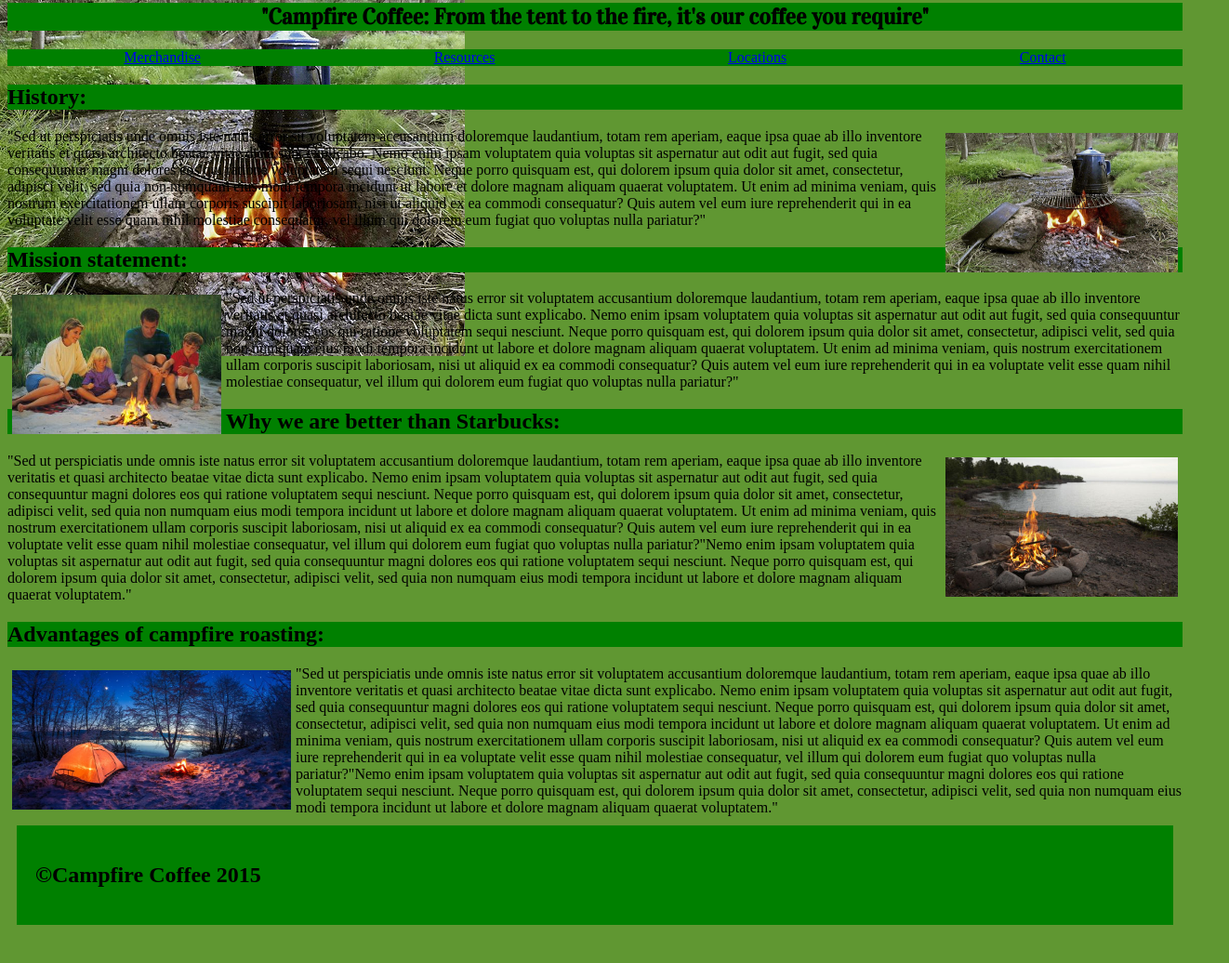
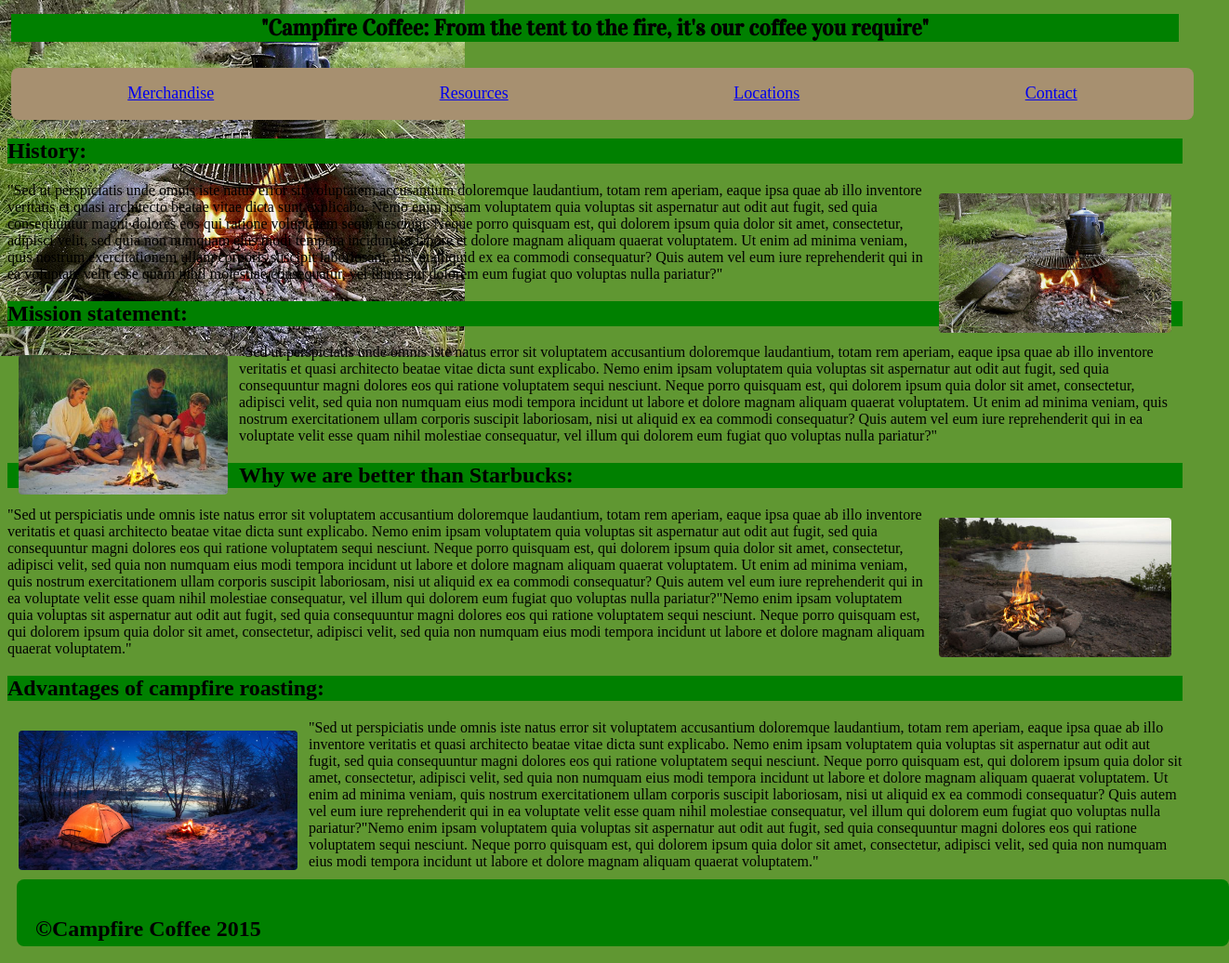
Before and after one commit to Rubiksron/campfire-coffee, a plain HTML site: page index.html in a window 1280 px wide. Shown: the part 17-1053 px from the top of the page at 93% size, 1322 px wide, since content can reach past the window. Before the commit the page ends 1022 px from the top, so only its background shows below. Drawn offline with Linux system fonts and the light colour scheme; files whose address does not match are found by name.

Commit message:
started to update the older files to a presentable level

```diff
--- a/css/style.css
+++ b/css/style.css
@@ -1,63 +1,83 @@
 h2 {
+  padding: .5em
+  border-radius: .5em;
   background-color: green;
 }
 body {
+  padding: .25em;
+  margin: .25em;
+  border-radius: .5em;
   background-image: url("img/campfire-coffee.jpg");
   background-repeat: no-repeat;
   background-attachment: fixed;
 }
 #navbar {
+  padding: .25em;
+  margin: .25em;
+  border-radius: .5em;
   display: flex;
   justify-content: space-around;
-  background-color: green;
+  background-color: #A79070;
+  width: 100%;
+  height: 3em;
+  align-items: center
 }
 #header {
-  /*background-color: lightgreen;*/
+  padding: .25em;
+  margin: .25em;
+  border-radius: .5em;
   height: fixed;
   width: fixed;
-  /*border: 2px solid grey;*/
   margin: auto;
   text-align: center;
   font-family: 'Vidaloka', serif;
 }
 #footer {
-  height: fixed;
-  length: fixed;
+  padding: .25em;
+  margin: .25em;
+  border-radius: .5em;
+  justify-content: center;
+  height: 2em;
+  width: 100%;
   background-color: green;
   padding: 20px;
   margin: 10px;
 }
 img {
-  margin: 5px;
+  padding: .25em;
+  margin: .25em;
+  border-radius: .5em;
+  margin: .5em;
 }
-
-   {
-  background-color: blue;
-}
-
 body {
+  padding: .25em;
+  margin: .25em;
   background-color: #609732;
 }
-
 table {
-    border-collapse: separate;
-    border-spacing: 2px;
-    border: 2px solid grey;
-    color: yellow;
-    margin: auto;
-    background-color: orange;
+  padding: .25em;
+  margin: .25em;
+  border-collapse: separate;
+  border-spacing: .25em;
+  border: 2px solid grey;
+  color: yellow;
+  margin: auto;
+  background-color: orange;
 }
-
+a {
+  padding: .25em;
+  font-size: large;
+}
  th, td {
-   border: 1px solid white;
+   border: .15em solid white;
    text-align: center;
-   padding: 3px;
+   padding: .5em;
 }
-
 tr:nth-child(odd) {
     background-color: red;
 }
 fieldset {
+  padding: .25em;
   background-color: orange;
-  margin: 8px;
+  margin: 1em;
 }
```
Also changed, not shown: data.html (+1 -5 lines), js/app.js (+2 -29 lines).
